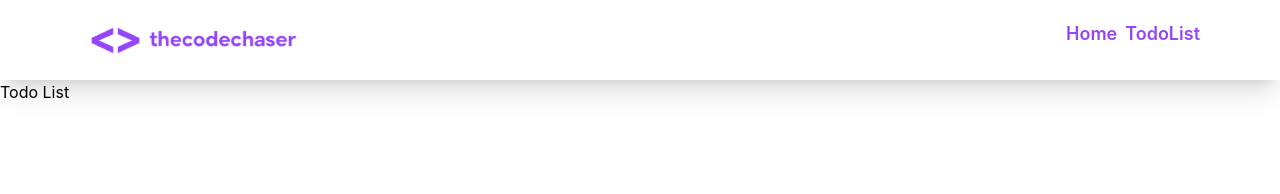
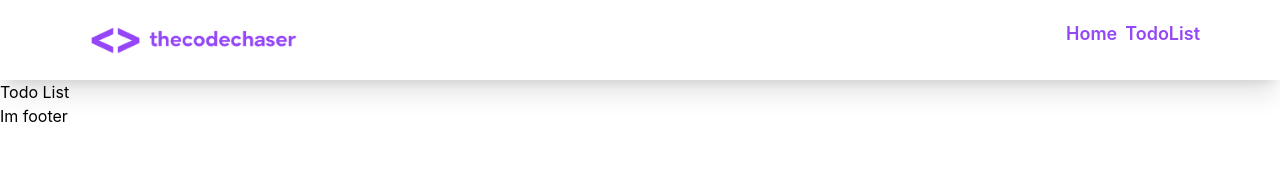
Before and after one commit to thecodechaser/todo-list-front-end, a React (Create React App) app: page /todolist in a window 1280 px wide. Shown: the top 194 px of the page. Built offline with nearby package versions, Linux system fonts and the light colour scheme.

Commit message:
Import Footer in App

```diff
--- a/src/App.js
+++ b/src/App.js
@@ -2,6 +2,7 @@ import { Routes, Route } from "react-router";
 import Home from "./pages/Home";
 import TodoList from "./pages/TodoList";
 import Header from "./components/Header";
+import Footer from "./components/Footer";
 import "./App.css";
 
 function App() {
@@ -12,6 +13,7 @@ function App() {
         <Route path="/" element={<Home />} />
         <Route path="/todolist" element={<TodoList />} />
       </Routes>
+      <Footer />
     </div>
   );
 }
--- a/src/components/Footer.jsx
+++ b/src/components/Footer.jsx
@@ -1,9 +1,9 @@
-const Footer = () => (
+const Footer = () => {
   return (
     <footer>
       <p>Im footer</p>
     </footer>
   )
-)
+  }
 
 export default Footer;
```
